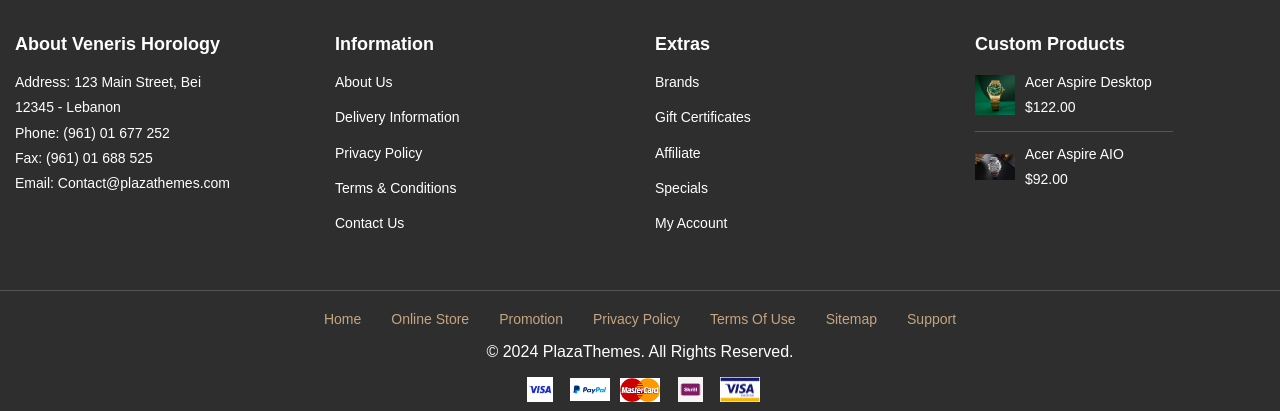
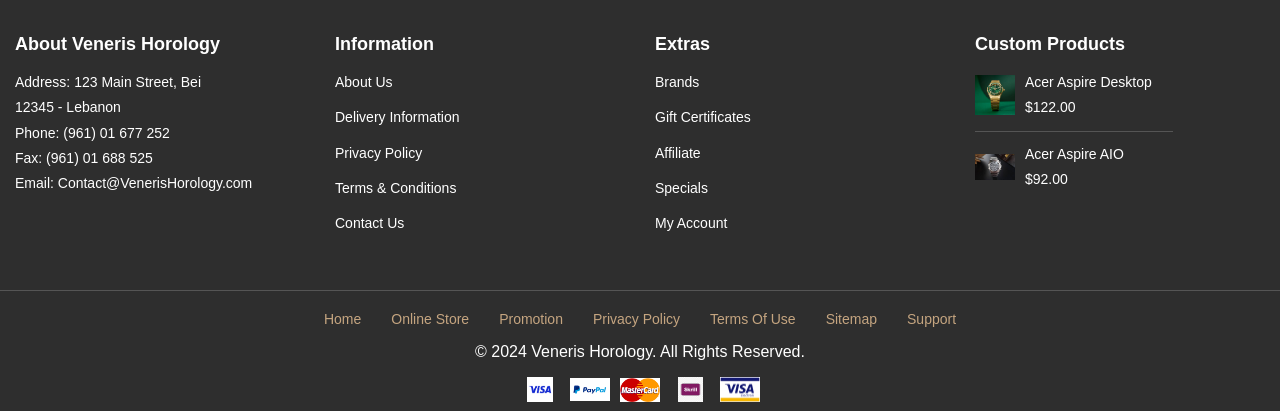
Before and after one commit to elio255/venerisHorology, a React (Create React App) app: page /contact in a window 1280 px wide. Shown: the part 1423-1834 px from the top of the page. Built offline with nearby package versions, Linux system fonts and the light colour scheme.

Commit message:
updating contactUs infos

```diff
--- a/src/components/footer/footer.js
+++ b/src/components/footer/footer.js
@@ -18,7 +18,7 @@ const Footer = () => {
              12345 - Lebanon<br />
              Phone: (961) 01 677 252<br />
              Fax: (961) 01 688 525<br />
-             Email: Contact@plazathemes.com
+             Email: Contact@VenerisHorology.com
           </p>
           <div className="social-icons">
             <i className="fab fa-facebook"></i>
@@ -78,7 +78,7 @@ const Footer = () => {
           <p>Support</p>
         </div>
         <p className="footer-copyright">
-          © 2024 PlazaThemes. All Rights Reserved.
+          © 2024 Veneris Horology. All Rights Reserved.
         </p>
         <div className="payment-icons">
           <img src={visa} alt="Visa" />
```
